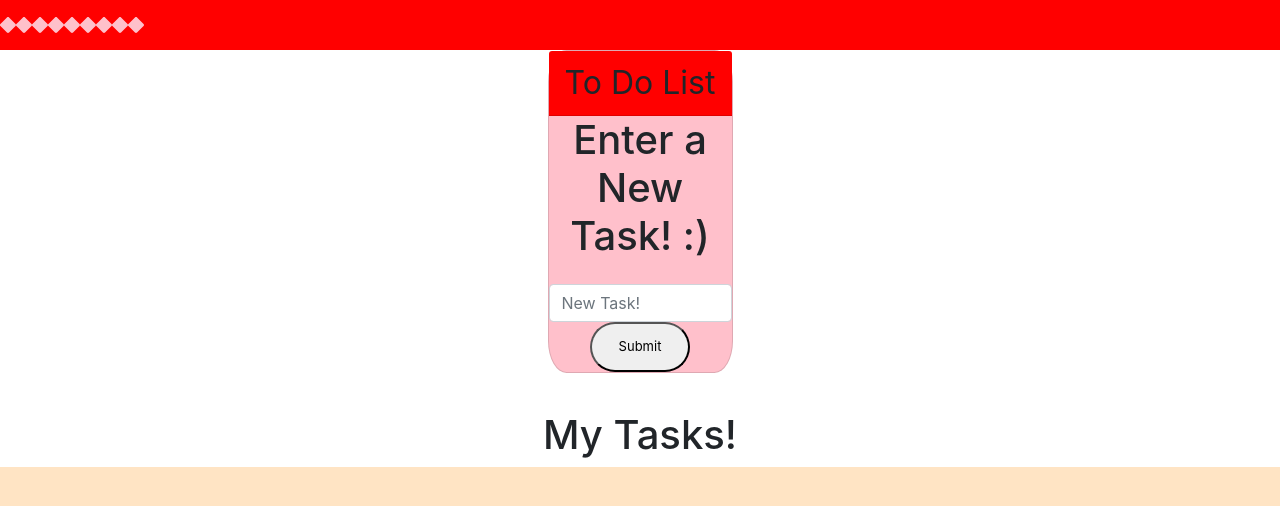
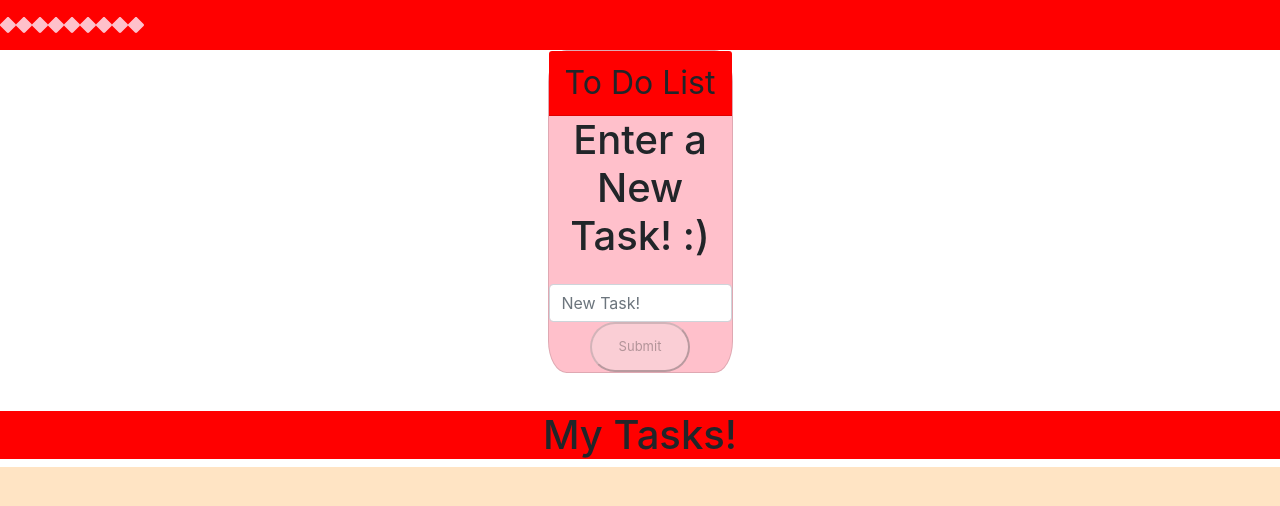
Before and after one commit to gsierra22/mv_frontend_challenge_-challenge_2-, a React (Create React App) app: page / in a window 1280 px wide. Shown: the top 506 px of the page. Built offline with nearby package versions, Linux system fonts and the light colour scheme; the HTML template or start-up script is replaced by a standard one.

Commit message:
input fixes

```diff
--- a/package.json
+++ b/package.json
@@ -9,6 +9,7 @@
     "@testing-library/user-event": "^13.5.0",
     "bootstrap": "^5.1.3",
     "react": "^18.0.0",
+    "react-bootstrap": "^2.2.3",
     "react-dnd": "^16.0.0",
     "react-dnd-html5-backend": "^16.0.0",
     "react-dom": "^18.0.0",
--- a/src/components/List/List.css
+++ b/src/components/List/List.css
@@ -3,3 +3,8 @@
   flex-wrap: wrap;
   justify-content: space-around !important;
 }
+
+.header{
+  background-color: red;
+
+}
--- a/src/components/List/List.js
+++ b/src/components/List/List.js
@@ -8,7 +8,7 @@ const List = (props) => {
 
   return (
     <div>
-      <h1>My Tasks!</h1>
+      <h1 className="header">My Tasks!</h1>
       <div className="List-Card">
         {/* map through listItem */}
         {tasks.map((tasks) => (
--- a/src/components/ListItem/ListItem.css
+++ b/src/components/ListItem/ListItem.css
@@ -11,8 +11,9 @@
   min-width: 120px;
   min-height: 150px;
   max-width: 185px;
-  max-height: 258px;
+  max-height: 500px;
   border-radius: 10%;
+  overflow: hidden;
 }
 
 .Header {
@@ -25,6 +26,7 @@
   font-size: small;
   min-height: 50px;
   min-width: 100px;
+  border: none;
 }
 
 .ItemButton:hover {
--- a/src/components/newTask/NewTask.css
+++ b/src/components/newTask/NewTask.css
@@ -3,9 +3,16 @@
   font-size: small;
   min-height: 50px;
   min-width: 100px;
+  border: none;
 }
 
 .TaskButton:hover {
   background-color: #0d2bd3;
   color: white;
 }
+.dis{
+  border-radius: 25px;
+  font-size: small;
+  min-height: 50px;
+  min-width: 100px;
+}
--- a/src/components/newTask/newTask.js
+++ b/src/components/newTask/newTask.js
@@ -1,4 +1,4 @@
-import { useState } from "react";
+import { useState,  } from "react";
 import { useDispatch } from "react-redux";
 import { addTask } from "../../redux/taskSlice";
 import "./NewTask.css";
@@ -15,6 +15,7 @@ const NewTask = () => {
         task: newTask,
       })
     );
+    setNewTask('')
   };
 
   return (
@@ -29,10 +30,15 @@ const NewTask = () => {
         value={newTask}
         onChange={(event) => setNewTask(event.target.value)}
       ></Form.Control>
-
-      <button type="submit" className="TaskButton">
+      <div>
+        {!newTask ?
+      <button disabled type="submit" className="dis">
         Submit
-      </button>
+      </button>:
+      <button type="submi" className="TaskButton">
+        Submit
+      </button>}
+      </div>
     </Form>
   );
 };
--- /dev/null
+++ b/utils/items.js
@@ -0,0 +1,3 @@
+const ITEM_TYPE = "ITEM";
+
+export default ITEM_TYPE;
```
Also changed, not shown: 1 other file (tests, documents, lock files or other folders).
